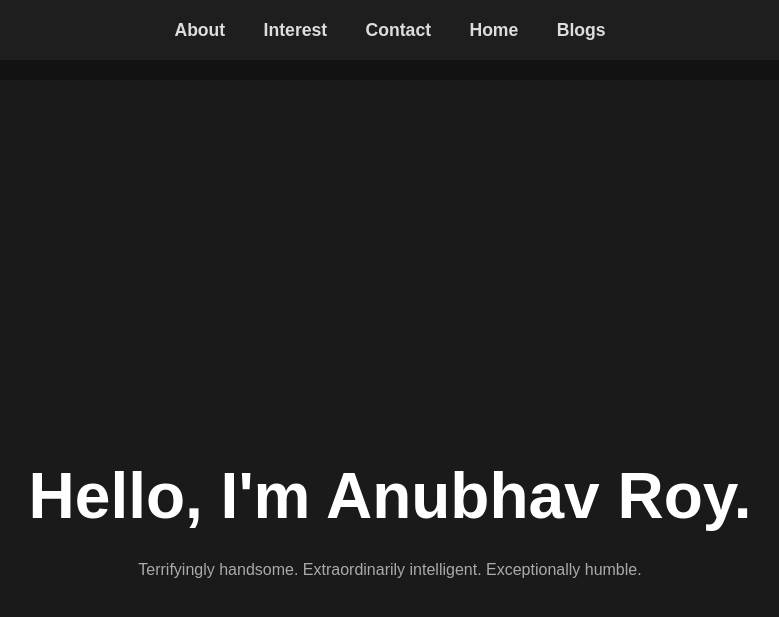
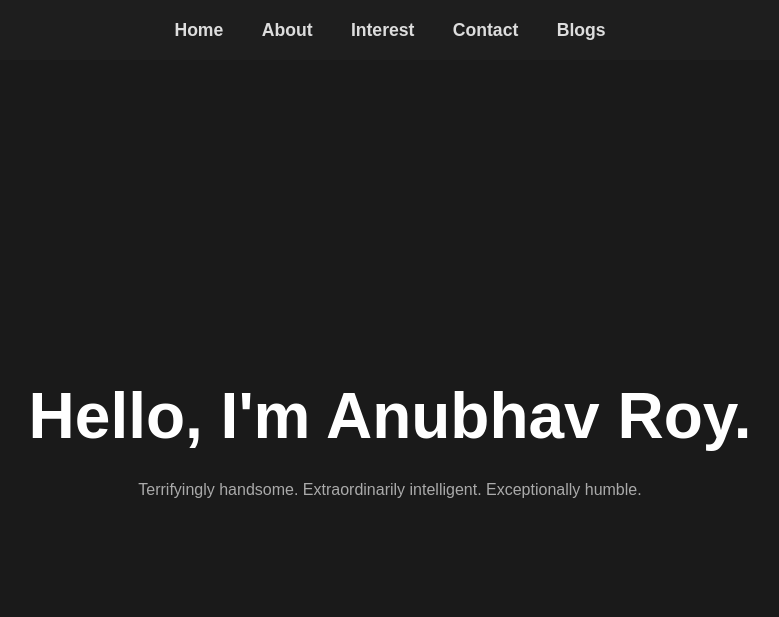
Before and after one commit to justanubhav/justanubhav.github.io, a Jekyll site: the page built from index.html, in a window 1280 px wide and 900 px high. Shown: the top 617 px of the window, without its empty margins (250-1029 px from the left). Built offline with Jekyll 4.4.1, drawn with Linux system fonts in a browser that asks for light colours; some web fonts are replaced.

Commit message:
Update default.html

```diff
--- a/_layouts/default.html
+++ b/_layouts/default.html
@@ -15,17 +15,20 @@
   <link rel="icon" href="{{ '/assets/images/favicon.ico' | relative_url }}">
 </head>
 <body>
+  <!-- Top anchor for Home -->
+  <div id="top"></div>
+
   <!-- Navigation -->
   <nav>
+    <a href="#top">Home</a>
     <a href="#about">About</a>
     <a href="#interest">Interest</a>
     <a href="#contact">Contact</a>
-    <a href="{{ '/' | relative_url }}">Home</a>
     <a href="{{ '/blog' | relative_url }}">Blogs</a>
   </nav>
 
   <!-- Page Content -->
-  <main style="padding-top: 80px;"> <!-- adjust so content is not hidden behind nav -->
+  <main>
     {{ content }}
   </main>
 
@@ -36,8 +39,9 @@
         e.preventDefault();
         const target = document.querySelector(this.getAttribute('href'));
         if (target) {
+          const navHeight = document.querySelector('nav').offsetHeight;
           window.scrollTo({
-            top: target.offsetTop - 60, // adjust for nav height
+            top: target.offsetTop - navHeight,
             behavior: 'smooth'
           });
         }
```
